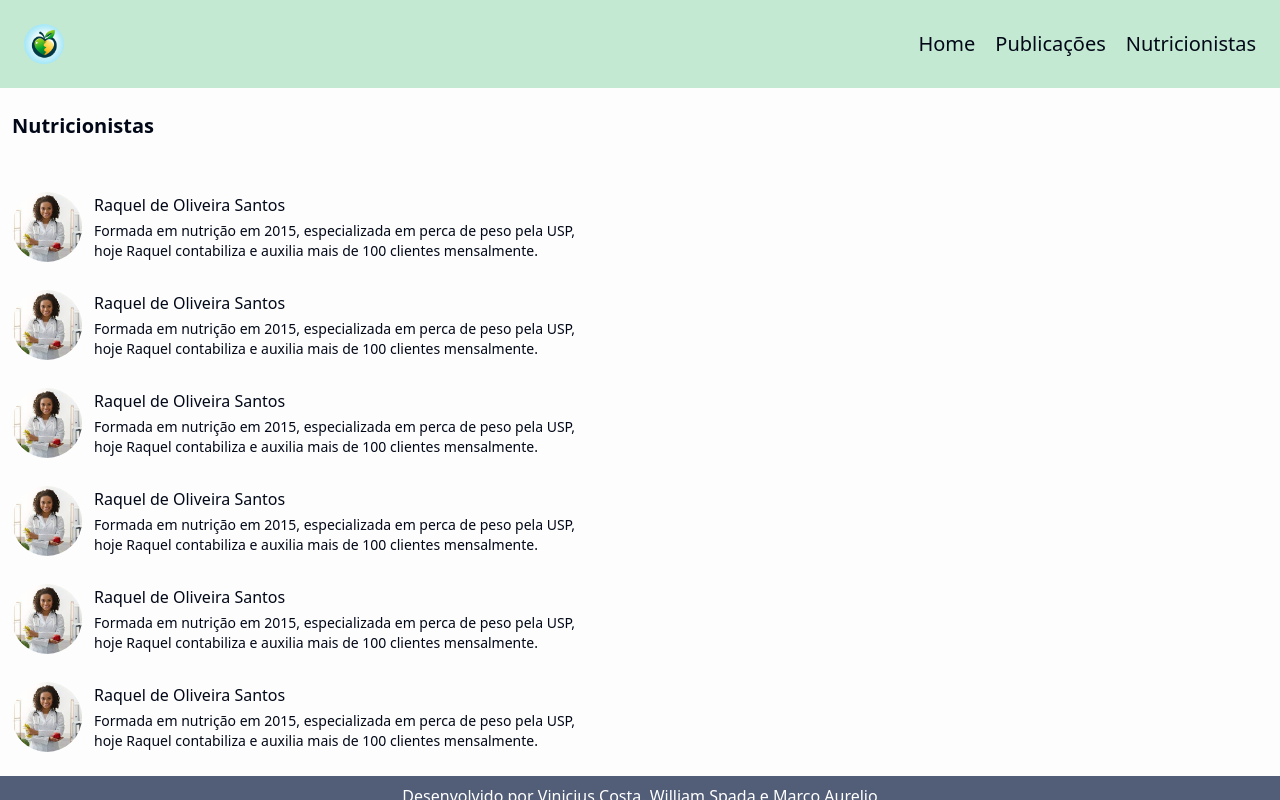
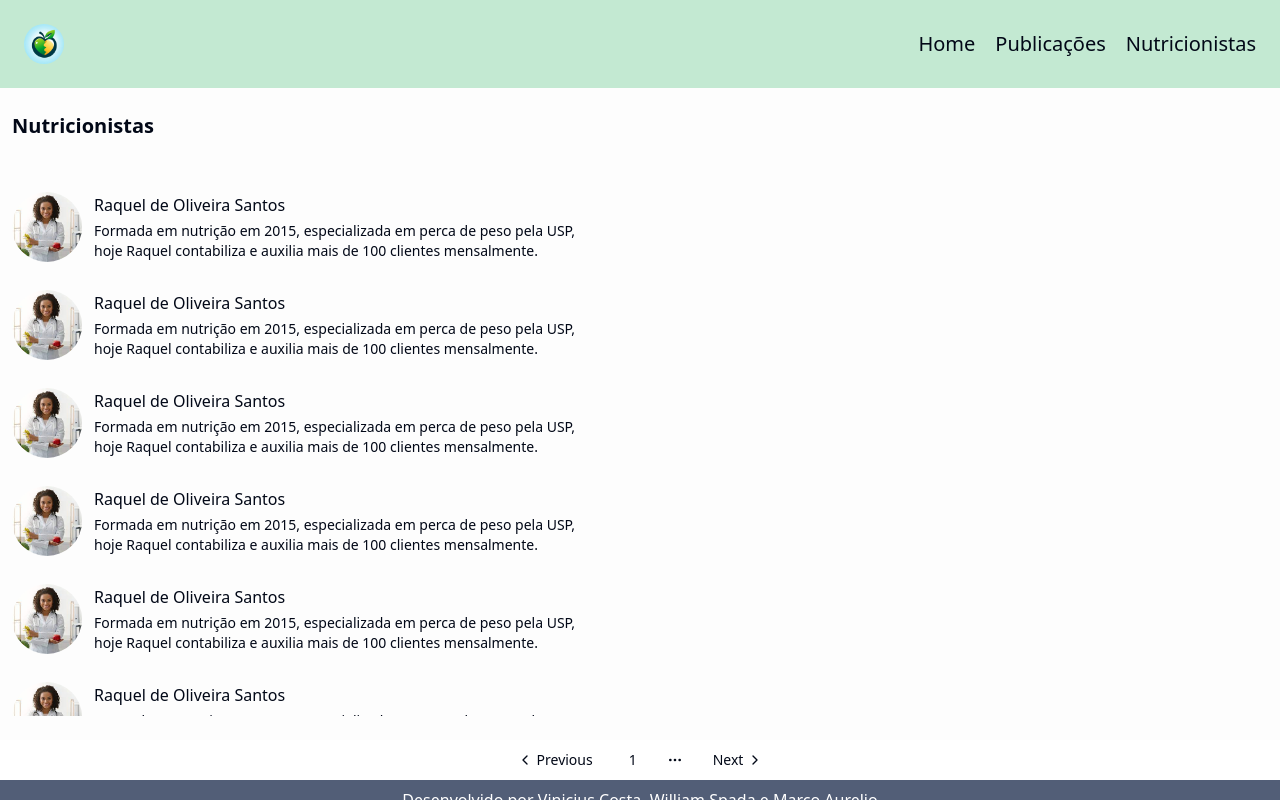
Before and after one commit to wrspada02/jornada-saudavel, a Next.js app: page /nutricionist-list in a window 1280 px wide. Built offline with nearby package versions, Linux system fonts and the light colour scheme.

Commit message:
feat: add pagination post and nutricionist page

```diff
--- /dev/null
+++ b/src/components/Pagination.tsx
@@ -0,0 +1,20 @@
+import { PaginationContent, PaginationEllipsis, PaginationItem, PaginationLink, PaginationNext, PaginationPrevious } from "./ui/pagination";
+
+export function Pagination() {
+  return (
+    <PaginationContent className="justify-center">
+      <PaginationItem>
+        <PaginationPrevious href="#" />
+      </PaginationItem>
+      <PaginationItem>
+        <PaginationLink href="#">1</PaginationLink>
+      </PaginationItem>
+      <PaginationItem>
+        <PaginationEllipsis />
+      </PaginationItem>
+      <PaginationItem>
+        <PaginationNext href="#" />
+      </PaginationItem>
+    </PaginationContent>
+  );
+}
--- /dev/null
+++ b/src/components/ui/pagination.tsx
@@ -0,0 +1,117 @@
+import * as React from "react"
+import { ChevronLeft, ChevronRight, MoreHorizontal } from "lucide-react"
+
+import { cn } from "@/lib/utils"
+import { ButtonProps, buttonVariants } from "@/components/ui/button"
+
+const Pagination = ({ className, ...props }: React.ComponentProps<"nav">) => (
+  <nav
+    role="navigation"
+    aria-label="pagination"
+    className={cn("mx-auto flex w-full justify-center", className)}
+    {...props}
+  />
+)
+Pagination.displayName = "Pagination"
+
+const PaginationContent = React.forwardRef<
+  HTMLUListElement,
+  React.ComponentProps<"ul">
+>(({ className, ...props }, ref) => (
+  <ul
+    ref={ref}
+    className={cn("flex flex-row items-center gap-1", className)}
+    {...props}
+  />
+))
+PaginationContent.displayName = "PaginationContent"
+
+const PaginationItem = React.forwardRef<
+  HTMLLIElement,
+  React.ComponentProps<"li">
+>(({ className, ...props }, ref) => (
+  <li ref={ref} className={cn("", className)} {...props} />
+))
+PaginationItem.displayName = "PaginationItem"
+
+type PaginationLinkProps = {
+  isActive?: boolean
+} & Pick<ButtonProps, "size"> &
+  React.ComponentProps<"a">
+
+const PaginationLink = ({
+  className,
+  isActive,
+  size = "icon",
+  ...props
+}: PaginationLinkProps) => (
+  <a
+    aria-current={isActive ? "page" : undefined}
+    className={cn(
+      buttonVariants({
+        variant: isActive ? "outline" : "ghost",
+        size,
+      }),
+      className
+    )}
+    {...props}
+  />
+)
+PaginationLink.displayName = "PaginationLink"
+
+const PaginationPrevious = ({
+  className,
+  ...props
+}: React.ComponentProps<typeof PaginationLink>) => (
+  <PaginationLink
+    aria-label="Go to previous page"
+    size="default"
+    className={cn("gap-1 pl-2.5", className)}
+    {...props}
+  >
+    <ChevronLeft className="h-4 w-4" />
+    <span>Previous</span>
+  </PaginationLink>
+)
+PaginationPrevious.displayName = "PaginationPrevious"
+
+const PaginationNext = ({
+  className,
+  ...props
+}: React.ComponentProps<typeof PaginationLink>) => (
+  <PaginationLink
+    aria-label="Go to next page"
+    size="default"
+    className={cn("gap-1 pr-2.5", className)}
+    {...props}
+  >
+    <span>Next</span>
+    <ChevronRight className="h-4 w-4" />
+  </PaginationLink>
+)
+PaginationNext.displayName = "PaginationNext"
+
+const PaginationEllipsis = ({
+  className,
+  ...props
+}: React.ComponentProps<"span">) => (
+  <span
+    aria-hidden
+    className={cn("flex h-9 w-9 items-center justify-center", className)}
+    {...props}
+  >
+    <MoreHorizontal className="h-4 w-4" />
+    <span className="sr-only">More pages</span>
+  </span>
+)
+PaginationEllipsis.displayName = "PaginationEllipsis"
+
+export {
+  Pagination,
+  PaginationContent,
+  PaginationEllipsis,
+  PaginationItem,
+  PaginationLink,
+  PaginationNext,
+  PaginationPrevious,
+}
--- a/src/pages/nutricionist-list.tsx
+++ b/src/pages/nutricionist-list.tsx
@@ -1,5 +1,6 @@
 import { Footer } from "@/components/Footer";
 import { Header } from "@/components/Header";
+import { Pagination } from "@/components/Pagination";
 import { PostCard } from "@/components/PostCard";
 import Image from "next/image";
 import React from "react";
@@ -10,8 +11,8 @@
             <Header />
             <section className="px-3 py-6 bg-[#FDFDFD]">
                 <h1 className="font-bold text-xl mb-6">Nutricionistas</h1>
-                <ul className="overflow-auto h-[calc(73.5dvh)]">
-                    <li className="mt-7">
+                <ul className="overflow-auto h-[calc(69dvh)]">
+                    <li className="mt-7 cursor-pointer">
                         <figure className="flex items-center gap-x-3">
                             <Image src='/nutricionista_imagem.jpeg' width={70} height={70} className="rounded-full" alt="Nutricionista profile picture" />
                             <figcaption>
@@ -20,7 +21,7 @@
                             </figcaption>
                         </figure>
                     </li>
-                    <li className="mt-7">
+                    <li className="mt-7 cursor-pointer">
                         <figure className="flex items-center gap-x-3">
                             <Image src='/nutricionista_imagem.jpeg' width={70} height={70} className="rounded-full" alt="Nutricionista profile picture" />
                             <figcaption>
@@ -29,7 +30,7 @@
                             </figcaption>
                         </figure>
                     </li>
-                    <li className="mt-7">
+                    <li className="mt-7 cursor-pointer">
                         <figure className="flex items-center gap-x-3">
                             <Image src='/nutricionista_imagem.jpeg' width={70} height={70} className="rounded-full" alt="Nutricionista profile picture" />
                             <figcaption>
@@ -38,7 +39,7 @@
                             </figcaption>
                         </figure>
                     </li>
-                    <li className="mt-7">
+                    <li className="mt-7 cursor-pointer">
                         <figure className="flex items-center gap-x-3">
                             <Image src='/nutricionista_imagem.jpeg' width={70} height={70} className="rounded-full" alt="Nutricionista profile picture" />
                             <figcaption>
@@ -47,7 +48,7 @@
                             </figcaption>
                         </figure>
                     </li>
-                    <li className="mt-7">
+                    <li className="mt-7 cursor-pointer">
                         <figure className="flex items-center gap-x-3">
                             <Image src='/nutricionista_imagem.jpeg' width={70} height={70} className="rounded-full" alt="Nutricionista profile picture" />
                             <figcaption>
@@ -56,7 +57,7 @@
                             </figcaption>
                         </figure>
                     </li>
-                    <li className="mt-7">
+                    <li className="mt-7 cursor-pointer">
                         <figure className="flex items-center gap-x-3">
                             <Image src='/nutricionista_imagem.jpeg' width={70} height={70} className="rounded-full" alt="Nutricionista profile picture" />
                             <figcaption>
@@ -65,7 +66,7 @@
                             </figcaption>
                         </figure>
                     </li>
-                    <li className="mt-7">
+                    <li className="mt-7 cursor-pointer">
                         <figure className="flex items-center gap-x-3">
                             <Image src='/nutricionista_imagem.jpeg' width={70} height={70} className="rounded-full" alt="Nutricionista profile picture" />
                             <figcaption>
@@ -74,7 +75,7 @@
                             </figcaption>
                         </figure>
                     </li>
-                    <li className="mt-7">
+                    <li className="mt-7 cursor-pointer">
                         <figure className="flex items-center gap-x-3">
                             <Image src='/nutricionista_imagem.jpeg' width={70} height={70} className="rounded-full" alt="Nutricionista profile picture" />
                             <figcaption>
@@ -83,7 +84,7 @@
                             </figcaption>
                         </figure>
                     </li>
-                    <li className="mt-7">
+                    <li className="mt-7 cursor-pointer">
                         <figure className="flex items-center gap-x-3">
                             <Image src='/nutricionista_imagem.jpeg' width={70} height={70} className="rounded-full" alt="Nutricionista profile picture" />
                             <figcaption>
@@ -94,6 +95,7 @@
                     </li>
                 </ul>
             </section>
+            <Pagination />
             <Footer />
         </main>
     );
--- a/src/pages/post-list.tsx
+++ b/src/pages/post-list.tsx
@@ -1,5 +1,6 @@
 import { Footer } from "@/components/Footer";
 import { Header } from "@/components/Header";
+import { Pagination } from "@/components/Pagination";
 import { PostCard } from "@/components/PostCard";
 import React from "react";
 
@@ -9,30 +10,43 @@
             <Header />
             <section className="px-3 py-6 bg-[#FDFDFD]">
                 <h1 className="font-bold text-xl mb-6">Publicações</h1>
-                <ul className="overflow-auto h-[calc(73.5dvh)]">
-                    <li>
+                <ul className="overflow-auto h-[calc(69dvh)]">
+                    <li className="cursor-pointer">
                         <PostCard />
                     </li>
-                    <li>
+                    <li className="cursor-pointer">
                         <PostCard />
                     </li>
-                    <li>
+                    <li className="cursor-pointer">
                         <PostCard />
                     </li>
-                    <li>
+                    <li className="cursor-pointer">
                         <PostCard />
                     </li>
-                    <li>
+                    <li className="cursor-pointer">
                         <PostCard />
                     </li>
-                    <li>
+                    <li className="cursor-pointer">
                         <PostCard />
                     </li>
-                    <li>
+                    <li className="cursor-pointer">
+                        <PostCard />
+                    </li>
+                    <li className="cursor-pointer">
+                        <PostCard />
+                    </li>
+                    <li className="cursor-pointer">
+                        <PostCard />
+                    </li>
+                    <li className="cursor-pointer">
+                        <PostCard />
+                    </li>
+                    <li className="cursor-pointer">
                         <PostCard />
                     </li>
                 </ul>
             </section>
+            <Pagination />
             <Footer />
         </main>
     );
```
